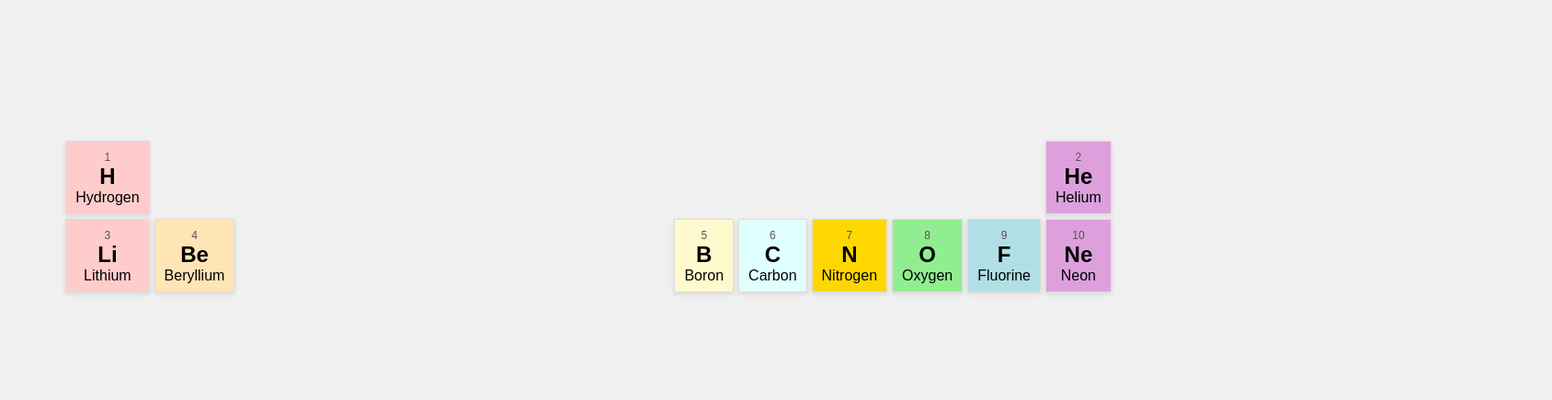
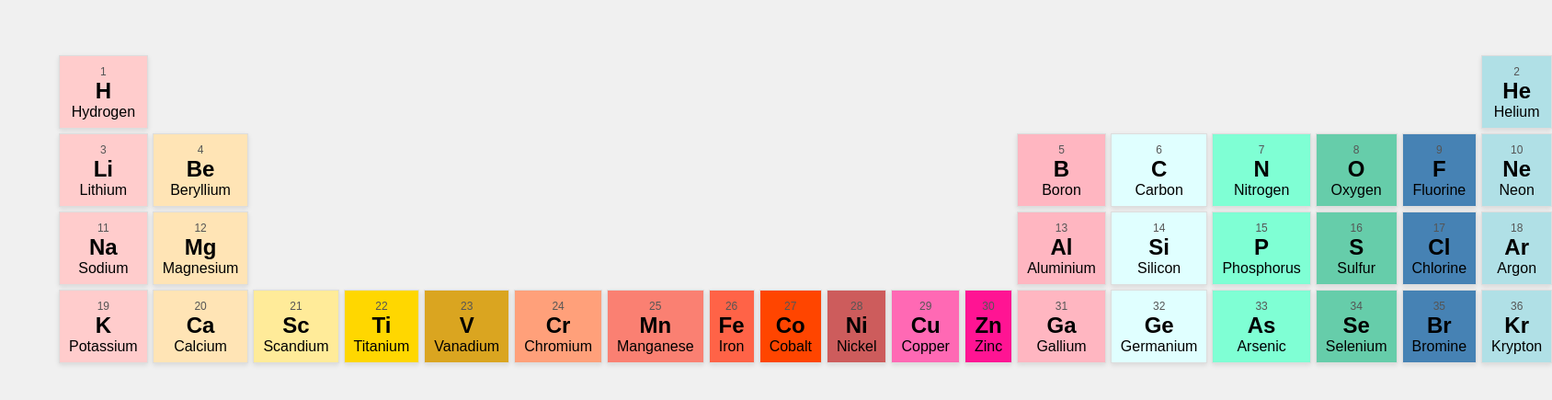
Before and after one commit to Cloudzisbot/period-table, a plain HTML site: page index.html in a window 1280 px wide. Shown: the part 173-608 px from the top of the page at 92% size, 1688 px wide, since content can reach past the window. Drawn offline with Linux system fonts and the light colour scheme.

Commit message:
Update index.html

```diff
--- a/index.html
+++ b/index.html
@@ -12,6 +12,7 @@
             justify-content: center;
             align-items: center;
             height: 100vh;
+            margin: 0;
         }
         .table-container {
             width: 90%;
@@ -42,12 +43,24 @@
         }
         .group-1 { background-color: #FFCCCC; }
         .group-2 { background-color: #FFE4B5; }
-        .group-13 { background-color: #FFFACD; }
+        .group-3 { background-color: #FFEB99; }
+        .group-4 { background-color: #FFD700; }
+        .group-5 { background-color: #DAA520; }
+        .group-6 { background-color: #FFA07A; }
+        .group-7 { background-color: #FA8072; }
+        .group-8 { background-color: #FF6347; }
+        .group-9 { background-color: #FF4500; }
+        .group-10 { background-color: #CD5C5C; }
+        .group-11 { background-color: #FF69B4; }
+        .group-12 { background-color: #FF1493; }
+        .group-13 { background-color: #FFB6C1; }
         .group-14 { background-color: #E0FFFF; }
-        .group-15 { background-color: #FFD700; }
-        .group-16 { background-color: #90EE90; }
-        .group-17 { background-color: #B0E0E6; }
-        .group-18 { background-color: #DDA0DD; }
+        .group-15 { background-color: #7FFFD4; }
+        .group-16 { background-color: #66CDAA; }
+        .group-17 { background-color: #4682B4; }
+        .group-18 { background-color: #B0E0E6; }
+        .lanthanide { background-color: #9370DB; }
+        .actinide { background-color: #9932CC; }
     </style>
 </head>
 <body>
@@ -66,7 +79,36 @@
         {symbol: "O", name: "Oxygen", atomicNumber: 8, group: 16, period: 2, xpos: 16, ypos: 2},
         {symbol: "F", name: "Fluorine", atomicNumber: 9, group: 17, period: 2, xpos: 17, ypos: 2},
         {symbol: "Ne", name: "Neon", atomicNumber: 10, group: 18, period: 2, xpos: 18, ypos: 2},
-        // You can add more elements here for the entire periodic table
+
+        {symbol: "Na", name: "Sodium", atomicNumber: 11, group: 1, period: 3, xpos: 1, ypos: 3},
+        {symbol: "Mg", name: "Magnesium", atomicNumber: 12, group: 2, period: 3, xpos: 2, ypos: 3},
+        {symbol: "Al", name: "Aluminium", atomicNumber: 13, group: 13, period: 3, xpos: 13, ypos: 3},
+        {symbol: "Si", name: "Silicon", atomicNumber: 14, group: 14, period: 3, xpos: 14, ypos: 3},
+        {symbol: "P", name: "Phosphorus", atomicNumber: 15, group: 15, period: 3, xpos: 15, ypos: 3},
+        {symbol: "S", name: "Sulfur", atomicNumber: 16, group: 16, period: 3, xpos: 16, ypos: 3},
+        {symbol: "Cl", name: "Chlorine", atomicNumber: 17, group: 17, period: 3, xpos: 17, ypos: 3},
+        {symbol: "Ar", name: "Argon", atomicNumber: 18, group: 18, period: 3, xpos: 18, ypos: 3},
+
+        {symbol: "K", name: "Potassium", atomicNumber: 19, group: 1, period: 4, xpos: 1, ypos: 4},
+        {symbol: "Ca", name: "Calcium", atomicNumber: 20, group: 2, period: 4, xpos: 2, ypos: 4},
+        {symbol: "Sc", name: "Scandium", atomicNumber: 21, group: 3, period: 4, xpos: 3, ypos: 4},
+        {symbol: "Ti", name: "Titanium", atomicNumber: 22, group: 4, period: 4, xpos: 4, ypos: 4},
+        {symbol: "V", name: "Vanadium", atomicNumber: 23, group: 5, period: 4, xpos: 5, ypos: 4},
+        {symbol: "Cr", name: "Chromium", atomicNumber: 24, group: 6, period: 4, xpos: 6, ypos: 4},
+        {symbol: "Mn", name: "Manganese", atomicNumber: 25, group: 7, period: 4, xpos: 7, ypos: 4},
+        {symbol: "Fe", name: "Iron", atomicNumber: 26, group: 8, period: 4, xpos: 8, ypos: 4},
+        {symbol: "Co", name: "Cobalt", atomicNumber: 27, group: 9, period: 4, xpos: 9, ypos: 4},
+        {symbol: "Ni", name: "Nickel", atomicNumber: 28, group: 10, period: 4, xpos: 10, ypos: 4},
+        {symbol: "Cu", name: "Copper", atomicNumber: 29, group: 11, period: 4, xpos: 11, ypos: 4},
+        {symbol: "Zn", name: "Zinc", atomicNumber: 30, group: 12, period: 4, xpos: 12, ypos: 4},
+        {symbol: "Ga", name: "Gallium", atomicNumber: 31, group: 13, period: 4, xpos: 13, ypos: 4},
+        {symbol: "Ge", name: "Germanium", atomicNumber: 32, group: 14, period: 4, xpos: 14, ypos: 4},
+        {symbol: "As", name: "Arsenic", atomicNumber: 33, group: 15, period: 4, xpos: 15, ypos: 4},
+        {symbol: "Se", name: "Selenium", atomicNumber: 34, group: 16, period: 4, xpos: 16, ypos: 4},
+        {symbol: "Br", name: "Bromine", atomicNumber: 35, group: 17, period: 4, xpos: 17, ypos: 4},
+        {symbol: "Kr", name: "Krypton", atomicNumber: 36, group: 18, period: 4, xpos: 18, ypos: 4},
+
+        // And so on for all the elements up to 118.
     ];
 
     const container = document.getElementById('periodicTable');
```
